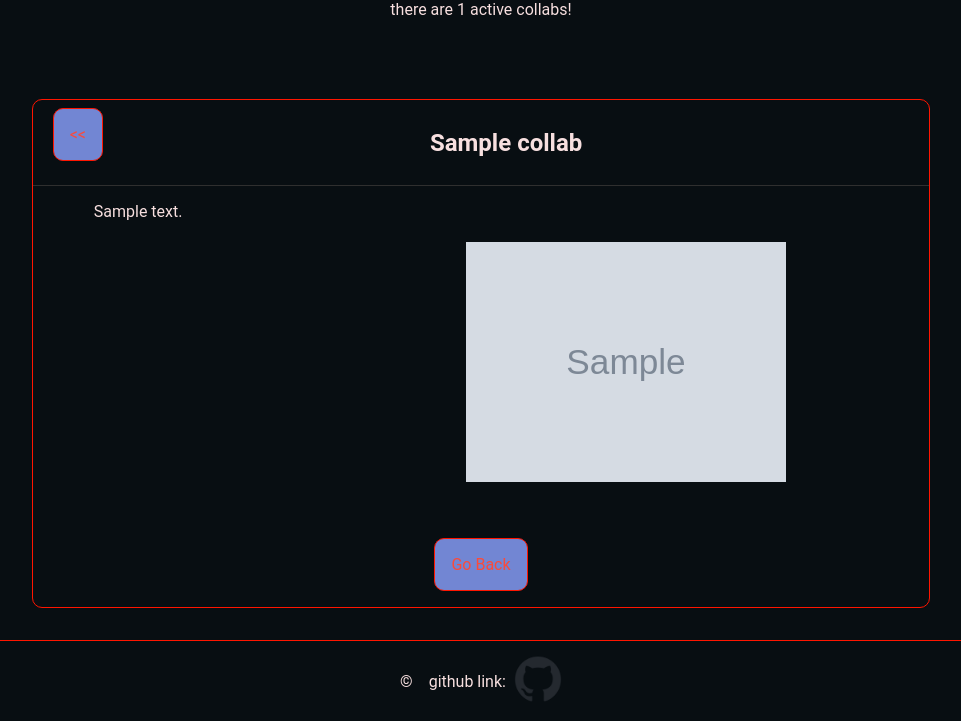
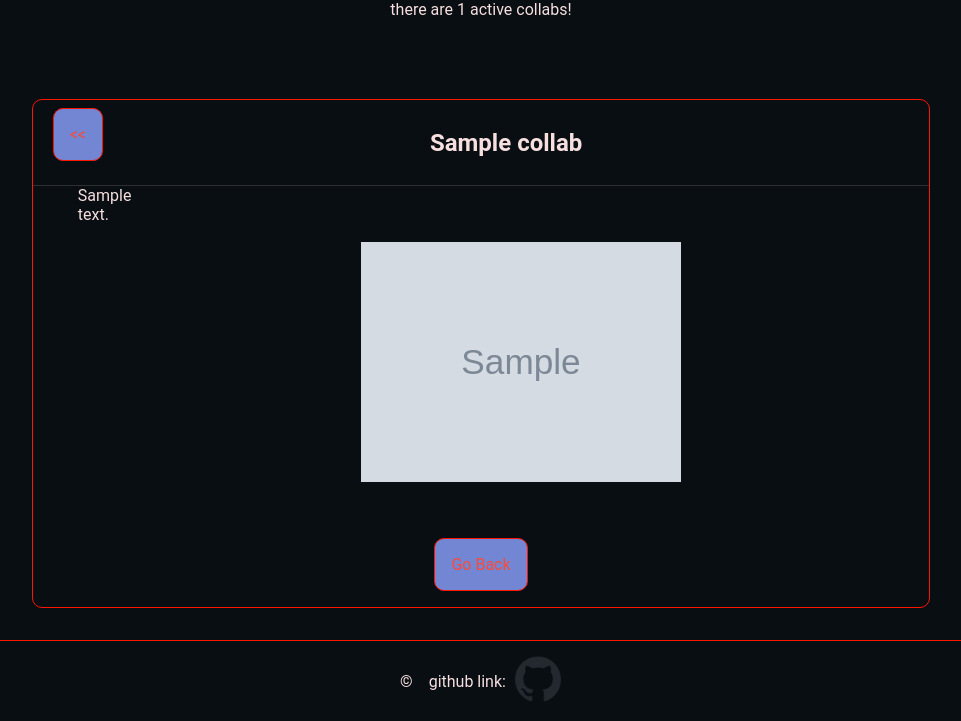
Before and after one commit to DomanskiFilip/MyCollab, a Django app: page /collabs/1 in a window 1280 px wide. Shown: the part 142-863 px from the top of the page, without its empty margins (159-1120 px from the left). Run offline with Django 4.2, Linux system fonts and the light colour scheme; tables that the repository leaves empty hold one stand-in row (values such as "Sample post"); grey boxes marked "Sample" are stand-in pictures.

Commit message:
synch commit

```diff
--- a/Core/static/Core/style.css
+++ b/Core/static/Core/style.css
@@ -311,7 +311,7 @@ footer {
             text-align: center;
       }
 
-#collabContent {
+.collabContent {
     width: 90%;
     height: 100%;
     display: flex;
--- a/collabs/templates/collabs/collab.html
+++ b/collabs/templates/collabs/collab.html
@@ -17,7 +17,7 @@ Signup
     <a href="{% url 'Core:index' %}" class="btn"> << </a>
    <h2> {{collab.title}}</h2>
   </nav>
-  <section id="collabContent">
+  <section class="collabContent">
     <span> {{ collab.description}}</span>
     <section id="imgContainer">
 
```
